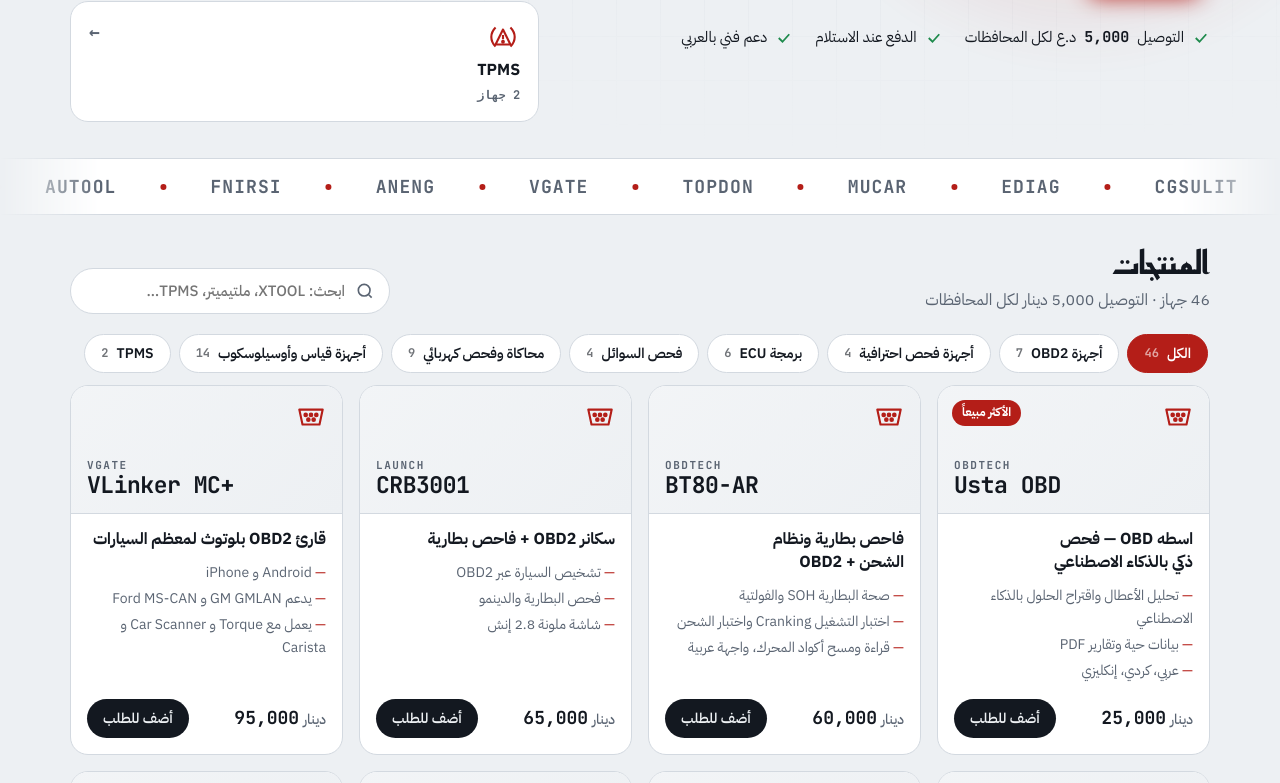
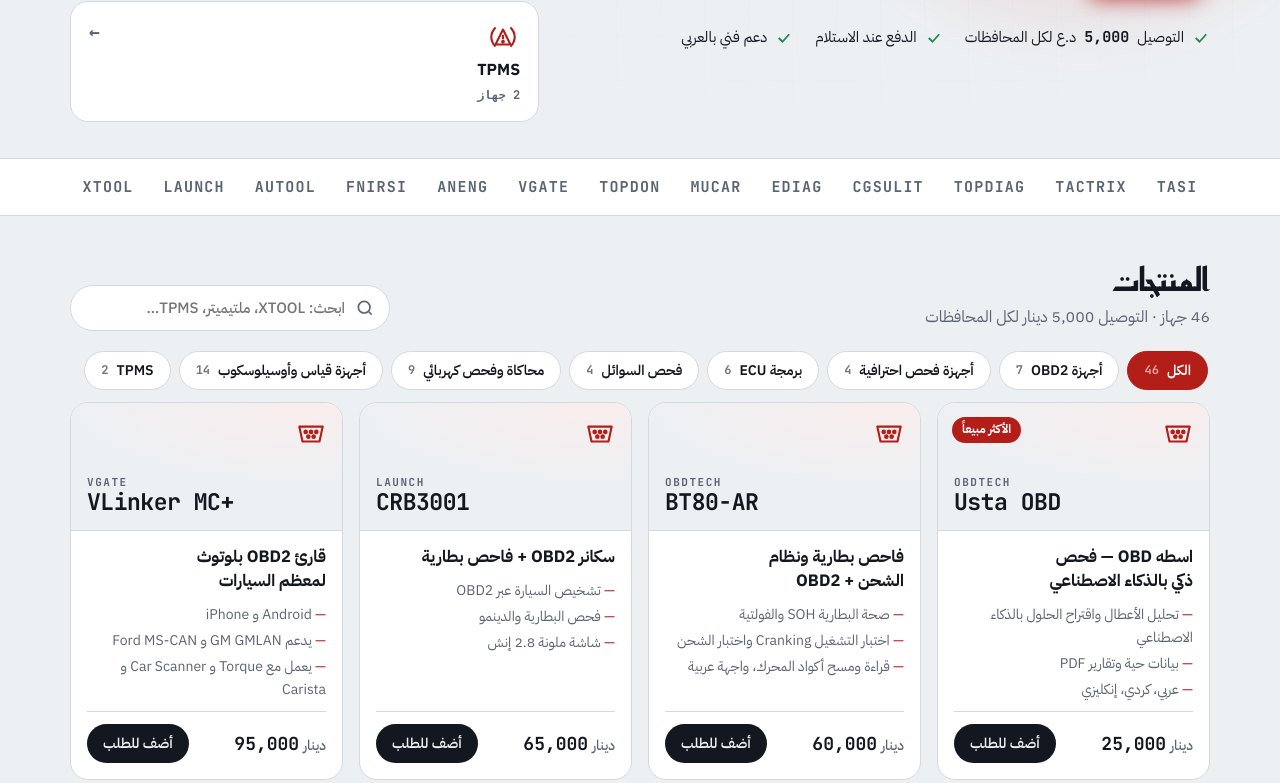
Before and after one commit to M-Z-Yousif/obdtech-store, a plain HTML site: page index.html in a window 1280 px wide. Shown: the part 512-1295 px from the top of the page. Drawn offline with Linux system fonts and the light colour scheme.

Commit message:
Static brand row and light visual polish
Co-Authored-By: Claude Opus 5.5 <noreply@anthropic.com>
Claude-Session: https://claude.ai/code/session_01MgVE8aEEX5Jrkv39cQSqjq

```diff
--- a/index.html
+++ b/index.html
@@ -105,7 +105,7 @@ h1,h2,h3{font-family:var(--display);text-wrap:balance;margin:0;line-height:1.25}
 .price small{font-family:var(--body);font-weight:500;font-size:14px;color:var(--muted);margin-inline-start:4px}
 
 /* catalogue */
-.cat{padding:28px 0 56px}
+.cat{padding:44px 0 64px}
 .cat-head{display:flex;align-items:end;justify-content:space-between;gap:16px;flex-wrap:wrap;margin-bottom:16px}
 .cat-head h2{font-size:32px}
 .cat-head p{margin:4px 0 0;color:var(--muted)}
@@ -121,7 +121,7 @@ h1,h2,h3{font-family:var(--display);text-wrap:balance;margin:0;line-height:1.25}
 .grid{display:grid;grid-template-columns:repeat(auto-fill,minmax(260px,1fr));gap:16px}
 .card{background:var(--panel);border:1px solid var(--line);border-radius:var(--r);display:flex;flex-direction:column;overflow:hidden}
 .plate{position:relative;height:128px;display:flex;flex-direction:column;justify-content:flex-end;padding:14px 16px;background:
-  linear-gradient(135deg,color-mix(in srgb,var(--bg) 70%,var(--panel)),var(--bg));border-bottom:1px solid var(--line)}
+  radial-gradient(120% 90% at 85% 0%,color-mix(in srgb,var(--amber) 8%,var(--panel)),var(--bg) 70%);border-bottom:1px solid var(--line)}
 .plate img{position:absolute;inset:0;width:100%;height:100%;object-fit:contain;padding:12px;background:#fff}
 .card.has-img .plate{height:210px}
 .card.has-img .glyph,.card.has-img .brand,.card.has-img .model{visibility:hidden}
@@ -132,10 +132,10 @@ h1,h2,h3{font-family:var(--display);text-wrap:balance;margin:0;line-height:1.25}
 .plate .model{font:700 clamp(19px,2.2vw,23px)/1.15 var(--mono);direction:ltr;text-align:left;letter-spacing:-.02em}
 .badge{position:absolute;top:14px;inset-inline-end:14px;background:var(--amber);color:var(--amber-ink);font-size:12px;font-weight:700;padding:3px 10px;border-radius:999px}
 .card .body{padding:14px 16px 16px;display:flex;flex-direction:column;gap:10px;flex:1}
-.card h3{font-family:var(--body);font-size:16px;font-weight:700;line-height:1.45}
+.card h3{font-family:var(--body);font-size:16.5px;font-weight:700;line-height:1.45}
 .card ul{margin:0;padding:0;list-style:none;font-size:14px;color:var(--muted);display:grid;gap:3px}
 .card li::before{content:"— ";color:var(--amber)}
-.card .foot{display:flex;align-items:center;justify-content:space-between;gap:10px;margin-top:auto;padding-top:6px}
+.card .foot{display:flex;align-items:center;justify-content:space-between;gap:10px;margin-top:auto;padding-top:12px;border-top:1px solid var(--line)}
 .card .price{font-size:18px}
 .add{border:0;background:var(--ink);color:var(--bg);border-radius:999px;padding:9px 16px;font:600 14px var(--body);cursor:pointer;display:inline-flex;gap:6px;align-items:center}
 .add:hover{background:var(--amber);color:var(--amber-ink)}
@@ -207,7 +207,7 @@ input:focus,select:focus,textarea:focus{outline:none;border-color:var(--amber)}
 .hero{position:relative;overflow:hidden;isolation:isolate}
 .hero::before{content:"";position:absolute;inset:-20% -10% auto auto;width:620px;height:620px;border-radius:50%;
   background:radial-gradient(closest-side,color-mix(in srgb,var(--brand) 26%,transparent),transparent);filter:blur(10px);z-index:-1;animation:drift 14s ease-in-out infinite alternate}
-.hero::after{content:"";position:absolute;inset:0;z-index:-2;opacity:.5;
+.hero::after{content:"";position:absolute;inset:0;z-index:-2;opacity:.35;
   background-image:linear-gradient(var(--line) 1px,transparent 1px),linear-gradient(90deg,var(--line) 1px,transparent 1px);background-size:44px 44px;
   -webkit-mask-image:radial-gradient(ellipse at 70% 30%,#000 10%,transparent 70%);mask-image:radial-gradient(ellipse at 70% 30%,#000 10%,transparent 70%)}
 @keyframes drift{to{transform:translate(-60px,40px) scale(1.1)}}
@@ -242,14 +242,12 @@ input:focus,select:focus,textarea:focus{outline:none;border-color:var(--amber)}
 .sweep{position:absolute;inset:0 auto 0 -40%;width:40%;background:linear-gradient(90deg,transparent,rgba(240,87,76,.12),transparent);animation:sweep 3.2s linear infinite;pointer-events:none}
 @keyframes sweep{to{left:120%}}
 
-/* brand strip */
-.brands{border-block:1px solid var(--line);background:var(--panel);overflow:hidden;padding:16px 0;direction:ltr;
-  -webkit-mask-image:linear-gradient(90deg,transparent,#000 8%,#000 92%,transparent);mask-image:linear-gradient(90deg,transparent,#000 8%,#000 92%,transparent)}
-.brands .track{display:flex;gap:44px;width:max-content;animation:marquee 38s linear infinite;font:700 18px var(--mono);letter-spacing:.06em;color:var(--muted)}
-.brands .track span{display:flex;align-items:center;gap:44px}
-.brands .track span::after{content:"";width:6px;height:6px;border-radius:50%;background:var(--amber)}
-.brands:hover .track{animation-play-state:paused}
-@keyframes marquee{to{transform:translateX(-50%)}}
+/* brand strip (static) */
+.brands{border-block:1px solid var(--line);background:var(--panel);padding:18px 0}
+.brands .track{max-width:1180px;margin:0 auto;padding:0 20px;display:flex;flex-wrap:wrap;justify-content:center;gap:10px 30px;
+  font:700 15px var(--mono);letter-spacing:.08em;color:var(--muted);direction:ltr}
+.brands .track span{transition:color .2s}
+.brands .track span:hover{color:var(--amber)}
 
 /* cards */
 .card{transition:transform .25s var(--ease),box-shadow .25s var(--ease),border-color .25s}
@@ -343,7 +341,7 @@ fbq('init','816372657655264');fbq('track','PageView');
     </div>
   </section>
 
-  <div class="brands" aria-label="الشركات المتوفرة"><div class="track"><span>XTOOL</span><span>LAUNCH</span><span>AUTOOL</span><span>FNIRSI</span><span>ANENG</span><span>VGATE</span><span>TOPDON</span><span>MUCAR</span><span>EDIAG</span><span>CGSULIT</span><span>TOPDIAG</span><span>TACTRIX</span><span>TASI</span><span aria-hidden="true">XTOOL</span><span aria-hidden="true">LAUNCH</span><span aria-hidden="true">AUTOOL</span><span aria-hidden="true">FNIRSI</span><span aria-hidden="true">ANENG</span><span aria-hidden="true">VGATE</span><span aria-hidden="true">TOPDON</span><span aria-hidden="true">MUCAR</span><span aria-hidden="true">EDIAG</span><span aria-hidden="true">CGSULIT</span><span aria-hidden="true">TOPDIAG</span><span aria-hidden="true">TACTRIX</span><span aria-hidden="true">TASI</span></div></div>
+  <div class="brands" aria-label="الشركات المتوفرة"><div class="track"><span>XTOOL</span><span>LAUNCH</span><span>AUTOOL</span><span>FNIRSI</span><span>ANENG</span><span>VGATE</span><span>TOPDON</span><span>MUCAR</span><span>EDIAG</span><span>CGSULIT</span><span>TOPDIAG</span><span>TACTRIX</span><span>TASI</span></div></div>
 
   <section class="cat" id="catalog" aria-labelledby="catTitle">
     <div class="wrap">
```
